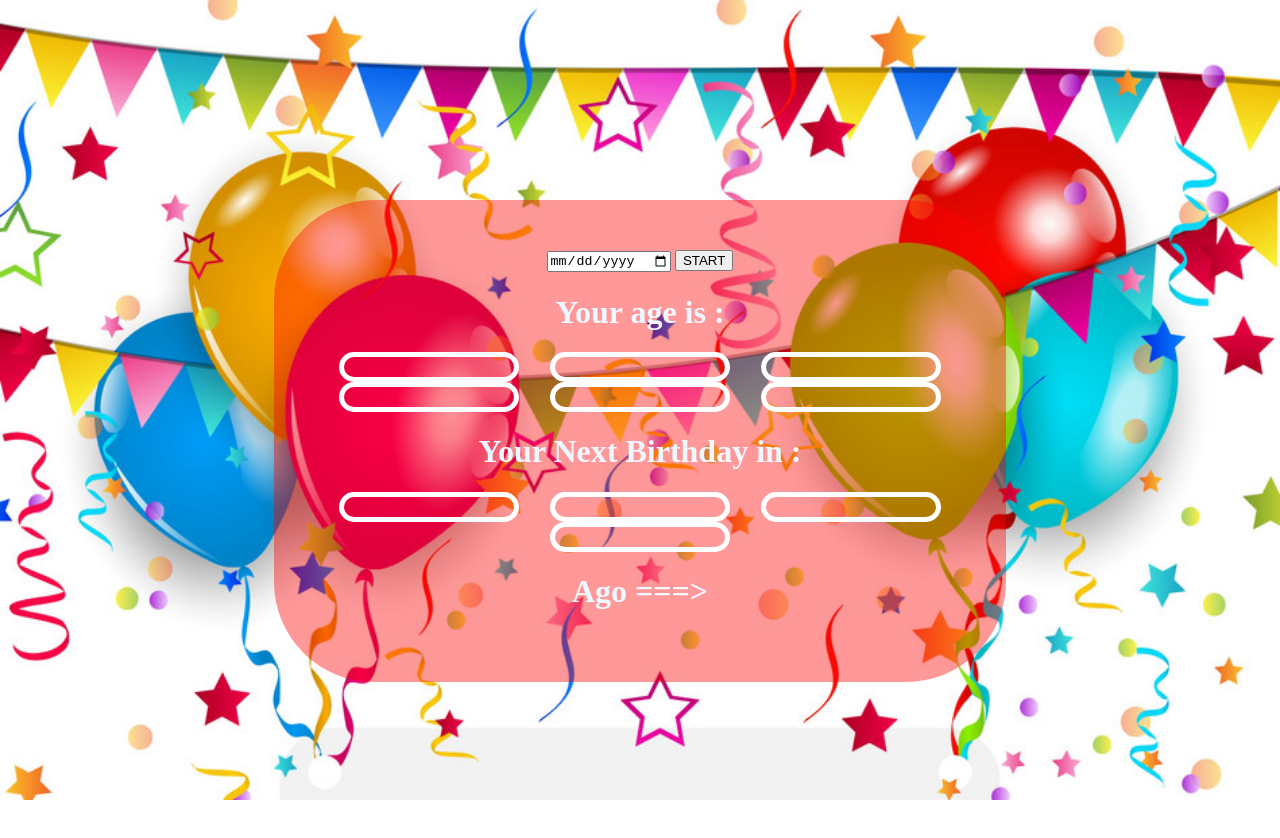
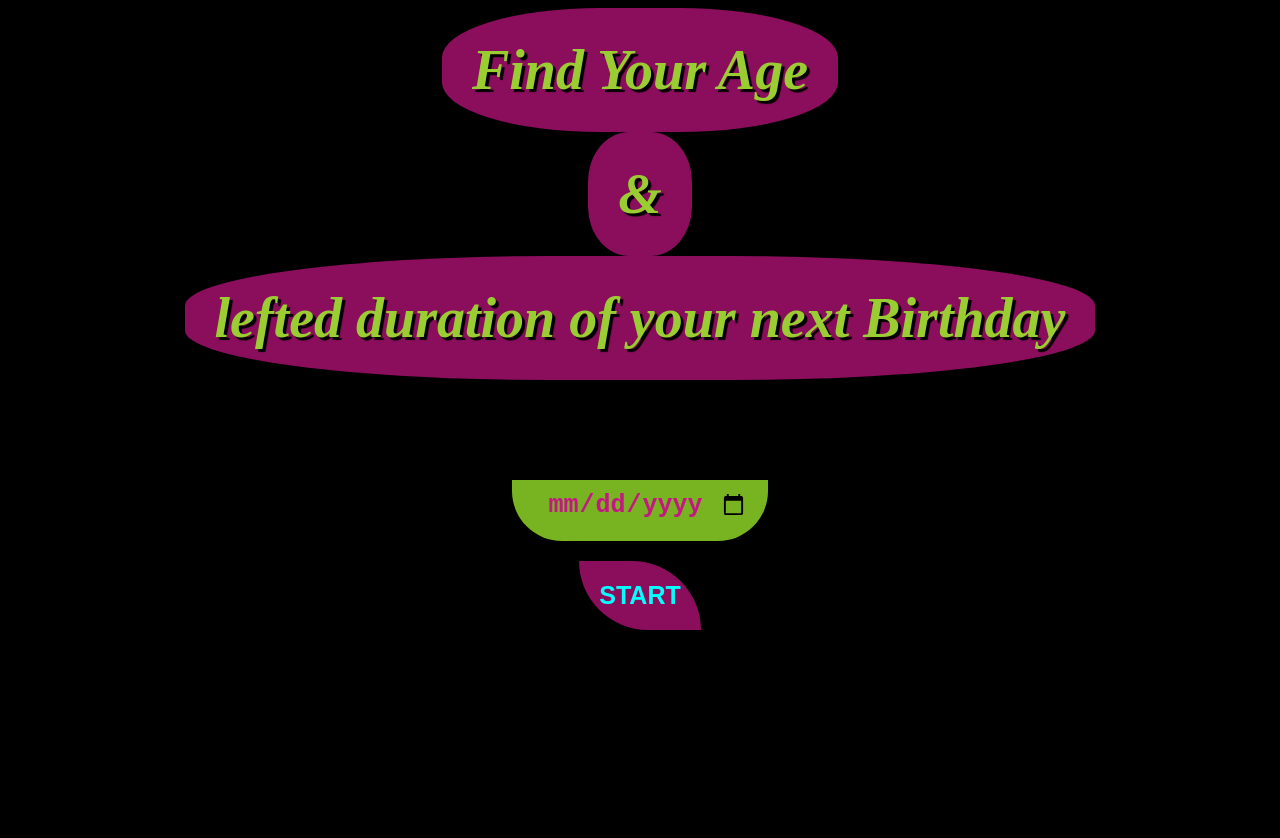
Before and after one commit to Mairajk/age-and-birthday-calculator, a plain HTML site: page index.html in a window 1280 px wide. Before the commit the page ends 800 px from the top, so only its background shows below. Drawn offline with Linux system fonts and the light colour scheme.

Commit message:
styling.......3

```diff
--- a/app.js
+++ b/app.js
@@ -27,6 +27,8 @@ function start() {
     ageIntervalId = setInterval(() => {
         currentAge()
     }, 1000);
+
+    document.querySelector(`#main`).style.visibility = `visible` ;
 
 }
 
--- a/index.html
+++ b/index.html
@@ -12,35 +12,49 @@
 
 <body>
 
+    <header>
+
+        <h1> Find Your Age </h1>
+        <h1> & </h1>
+        <h1>lefted duration of your next Birthday </h1>
+
+    </header>
+
+    <form onsubmit="start() ; return false ;">
+        <input type="date" id="iDate">
+        <br>
+        <!-- <br><br><br>
+        <div class="quesadilla">
+            <input type="date" class='date enchilada'>
+           </div> -->
+
+        <button type="submit"> START </button>
+    </form>
+
     <div id="main">
-        <form onsubmit="start() ; return false ;">
-            <input type="date" id="iDate">
-            <button type="submit"> START </button>
-        </form>
-
         <div id="div1">
 
             <h1 id="ageH"> Your age is : </h1>
 
             <div id="age">
 
-                <div id="ageYears" class="sub" ></div>
-                <div id="ageMonths" class="sub" ></div>
-                <div id="ageDays" class="sub" ></div>
-                <div id="ageHours" class="sub" ></div>
-                <div id="ageMinutes" class="sub" ></div>
-                <div id="ageSeconds" class="sub" ></div>
+                <div id="ageYears" class="sub aSub"></div>
+                <div id="ageMonths" class="sub aSub"></div>
+                <div id="ageDays" class="sub aSub"></div>
+                <div id="ageHours" class="sub aSub"></div>
+                <div id="ageMinutes" class="sub aSub"></div>
+                <div id="ageSeconds" class="sub aSub"></div>
             </div>
         </div>
 
         <div id="div2">
 
-            <h1 id="birthdayH"  > Your Next Birthday in : </h1>
-            <div id="birthday"  >
-                <div id="bDays" class="sub" ></div>
-                <div id="bHours" class="sub" ></div>
-                <div id="bMinutes" class="sub" ></div>
-                <div id="bSeconds" class="sub" ></div>
+            <h1 id="birthdayH"> Your Next Birthday in : </h1>
+            <div id="birthday">
+                <div id="bDays" class="sub bSub"></div>
+                <div id="bHours" class="sub bSub"></div>
+                <div id="bMinutes" class="sub bSub"></div>
+                <div id="bSeconds" class="sub bSub"></div>
 
             </div>
             <h1 id="bdFooter"> Ago ===> </h1>
--- a/style.css
+++ b/style.css
@@ -1,8 +1,84 @@
 body {
-    background-image: url(./celebratios.jpg);
+    background-color: black;
+    /* background-image: url(./celebratios.jpg); */
     background-size: cover;
     background-attachment: fixed;
     background-repeat: no-repeat;
+}
+
+header {
+    /* margin: 0 auto; */
+    text-align: center;
+    /* color: goldenrod; */
+    font-weight: bolder;
+    font-size: 28px;
+    /* font-family: 'Lucida Sans', 'Lucida Sans Regular', 'Lucida Grande', 'Lucida Sans Unicode', Geneva, Verdana, sans-serif; */
+    font-style: italic;
+    backdrop-filter: blur(3px);
+}
+
+header>h1 {
+    /* background-color: rgba(0, 255, 255, 0.5); */
+    /* background-color: rgba(5, 236, 217, 0.5); */
+    background:
+        /* goldenrod  mediumvioletred*/
+        rgba(199, 21, 133, 0.7);
+    /* margin-top: 50px; */
+    color: yellowgreen;
+    /* box-shadow: 5px 5px 3px grey; */
+    text-shadow: 3px 3px 1px black;
+    padding: 30px;
+    border-radius: 40%;
+    width: fit-content;
+    margin: 0 auto;
+}
+
+form {
+    margin: 0 auto;
+    margin-top: 100px;
+    text-align: center;
+}
+
+form>input {
+
+    background: rgba(172, 255, 47 , 0.7);
+    border: 0px solid white;
+    font-weight: bolder;
+    font-size: 25px;
+    text-align: center;
+    padding: 10px;
+    padding-bottom: 20px;
+    padding-right: 20px;
+    padding-left: 20px;
+    border-radius: 0px 0px 50px 50px;
+    color: mediumvioletred;
+
+}
+
+input:hover {
+    box-shadow: 0px 0px 5px 5px magenta;
+}
+
+form>button {
+    margin-top: 20px;
+    font-weight: bolder;
+    font-size: 25px;
+    border: 0px  ;
+    border-radius: 0px 80px 0px 80px ;
+    padding: 20px;
+    background-color:rgba(199, 21, 133, 0.7);
+    color: cyan;
+}
+
+button:hover{
+    border-radius: 100%;
+    background-color: aqua;
+    color: mediumvioletred;
+    font-weight:900;
+    /* text-decoration: underline; */
+    transition-timing-function: cubic-bezier(0.77, 0, 0.175, 1);
+    transition-delay: 350ms;
+    transition-duration: 350ms;
 }
 
 #age {
@@ -10,37 +86,168 @@ body {
     display: flex;
     justify-content: space-around;
     flex-wrap: wrap;
+    width: 600px;
+    margin: 0 auto;
 }
 
 #main {
-    width: 50%;
+    width: 800px;
     margin: 0 auto;
     background-color: rgba(255, 0, 0, 0.4);
     padding: 50px;
     text-align: center;
     border-radius: 100px;
-    margin-top: 200px;
+    margin-top: 100px;
+    visibility: hidden;
 }
 
 #ageH {
-    color: aliceblue;
+    color: aqua;
+    font-size: 50px;
 }
 
 #birthdayH,
 #bdFooter {
-    color: aliceblue;
+    color: aqua;
+    font-size: 50px;
+}
+
+#birthdayH{
+    margin-top: 50px;
 }
 
 #birthday {
+    margin: 0 auto;
     color: greenyellow;
     display: flex;
     justify-content: space-around;
     flex-wrap: wrap;
+    width: 600px;
+    text-align: center;
 }
 
-.sub{
+.sub {
     border: 5px solid white;
     border-radius: 20px;
     width: 150px;
     padding: 10px;
 }
+
+.aSub{
+    margin-top: 20px;
+}
+
+.bSub{
+    margin-top: 20px;
+}
+
+/*
+input.date{
+    border-radius:10px;
+    height:auto;
+    transition:all ease 400ms;
+    box-shadow:0px 0px 1px 1px Violet;
+  } */
+
+/*
+.quesadilla{
+    position:relative;
+  }
+  .quesadilla:after{
+    z-index:-1;
+    content:'📅';
+    display: block;
+    font-size:2rem;
+    color:STEELBLUE;
+    background: none;
+    background: url('') no-repeat;
+    background-size: 10%;
+    width: 50px;
+    height: 50px;
+    position: absolute;
+    top:13px;
+    right:-7px;
+  }
+
+  /*
+  >here is the nasty part
+  */
+/* .enchilada::-webkit-calendar-picker-indicator{
+    opacity:0;
+  }
+  .enchilada, .enchilada:focus{
+    background:rgba(0,0,0,0);
+  }
+
+
+  ::-webkit-datetime-edit {
+    padding: .2em;
+    font-size:2rem;
+  }
+
+  ::-webkit-datetime-edit-fields-wrapper {
+    background: #f0eabd;
+    border-radius:10px;
+    padding:7px;
+  }
+  ::-webkit-datetime-edit-text {
+    color: silver; padding: 0 0.6em;
+  }
+  ::-webkit-datetime-edit-day-field {
+    color: DeepPink;
+  }
+  ::-webkit-datetime-edit-month-field {
+    color: LimeGreen;  }
+
+  ::-webkit-datetime-edit-year-field {
+    color: MediumSlateBlue;
+  }
+  ::-webkit-inner-spin-button {
+    opacity:1;
+    font-size:2rem;
+    margin-top:5px;
+   -webkit-appearance: none;
+  }
+  ::-webkit-calendar-picker-indicator {
+    background: DarkSlateGray;
+    color:Cornsilk;
+    opacity:1;
+    font-size:1.5rem;
+    transition:all ease 400ms;
+    transform:scale(1);
+    margin-left:5px;
+  }
+  ::-webkit-calendar-picker-indicator:hover{
+    background: Teal;
+    color:Cyan;
+    transform:scale(1.2);
+    cursor:pointer;
+  }
+  input::-webkit-datetime-edit-year-field[enabled]{
+    font-size:5rem;
+  } */
+
+/*
+  >Datetime
+  */
+
+/* input::-webkit-datetime-edit{
+    background: PALEVIOLETRED;
+    border-radius:10px;
+  } */
+/* input::-webkit-datetime-edit-fields-wrapper{
+    //background: AQUAMARINE;
+  } */
+/*
+  input::-webkit-datetime-edit-ampm-field{}
+  input::-webkit-datetime-edit-day-field{}
+  input::-webkit-datetime-edit-hour-field{background: AQUAMARINE;}
+  input::-webkit-datetime-edit-millisecond-field{background: AQUAMARINE;}
+  input::-webkit-datetime-edit-minute-field{background: AQUAMARINE;}
+  input::-webkit-datetime-edit-month-field{}
+  input::-webkit-datetime-edit-second-field{}
+  input::-webkit-datetime-edit-week-field{background: AQUAMARINE;}
+  input::-webkit-datetime-edit-year-field{}
+
+  input::-webkit-datetime-edit-text{}
+   */
```
